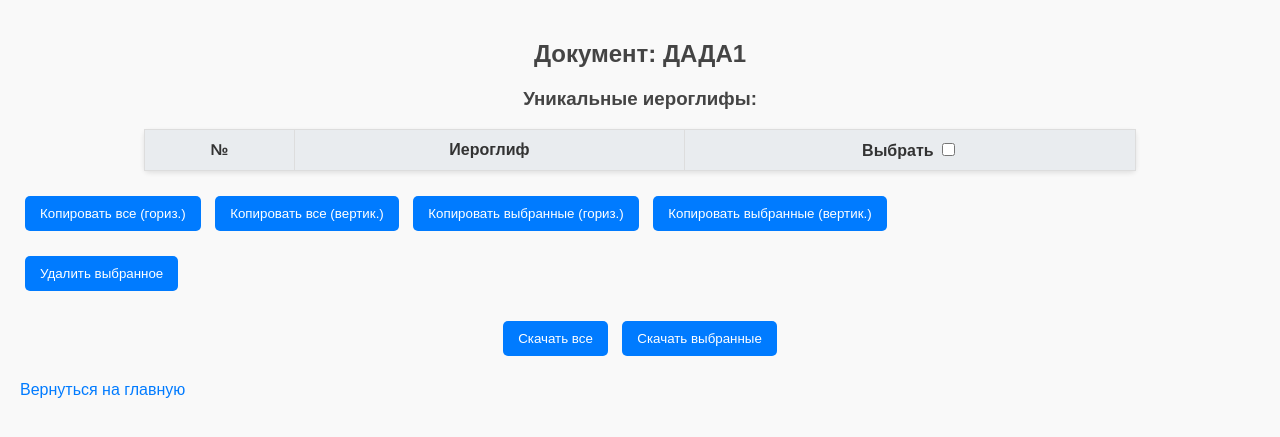
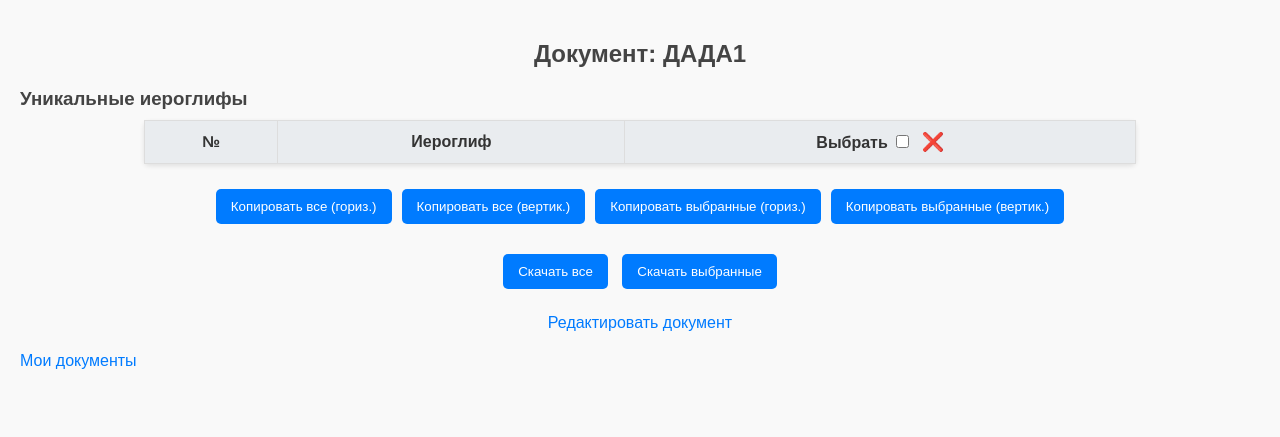
Before and after one commit to Vitya07/chinese_mine_work, a Flask app: page /document/view/2 in a window 1280 px wide. Shown: the top 437 px of the page. Run offline with Flask 3, Linux system fonts and the light colour scheme; a user stored in the database is signed in; data comes from the database, SQL or seed files in the repository; lists and menus that the app fills with data are empty.

Commit message:
Update view_document.html

```diff
--- a/templates/view_document.html
+++ b/templates/view_document.html
@@ -13,9 +13,15 @@
             padding: 20px;
         }
 
-        h2, h3 {
+        h2 {
             text-align: center;
             color: #444;
+        }
+
+        h3 {
+            text-align: left;
+            color: #444;
+            margin-bottom: 10px;
         }
 
         table {
@@ -89,11 +95,25 @@
             display: flex;
             justify-content: space-around;
         }
+
+        .delete-icon {
+            cursor: pointer;
+            margin-left: 5px;
+            font-size: 18px;
+            color: #ff4d4d; /* Red color for the delete icon */
+        }
+
+        .button-container {
+            display: flex;
+            flex-wrap: wrap;
+            justify-content: center;
+            margin-top: 20px;
+        }
     </style>
 </head>
 <body>
     <h2>Документ: {{ document.title }}</h2>
-    <h3>Уникальные иероглифы:</h3>
+    <h3>Уникальные иероглифы</h3>
 
     <form method="POST" id="delete-form" action="{{ url_for('delete_characters', doc_id=document.id) }}">
         <table>
@@ -104,6 +124,7 @@
                     <th>
                         <label for="select-all">Выбрать</label>
                         <input type="checkbox" id="select-all">
+                        <span class="delete-icon" id="delete-button">❌</span>
                     </th>
                 </tr>
             </thead>
@@ -125,27 +146,28 @@
             </tbody>
         </table>
 
-        <div style="margin-top: 20px;">
+        <div class="button-container">
             <button type="button" id="copy-all-horizontal">Копировать все (гориз.)</button>
             <button type="button" id="copy-all-vertical">Копировать все (вертик.)</button>
             <button type="button" id="copy-selected-horizontal-no-numbers">Копировать выбранные (гориз.)</button>
             <button type="button" id="copy-selected-vertical">Копировать выбранные (вертик.)</button>
         </div>
-
-        <button type="button" id="delete-button" style="margin-top: 20px;">Удалить выбранное</button>
     </form>
 
     <div style="text-align: center; margin-top: 20px;">
         <button id="download-all">Скачать все</button>
         <button id="download-selected">Скачать выбранные</button>
+        <br>
+        <a href="{{ url_for('edit_document', doc_id=document.id) }}" style="margin-top: 20px; display: inline-block;">Редактировать документ</a>
     </div>
-    <a href="{{ url_for('home') }}">Вернуться на главную</a>
+    <a href="{{ url_for('home') }}">Мои документы</a>
+
     <div id="modal" class="modal">
         <div class="modal-content">
             <h3>Удалить выбранные иероглифы?</h3>
             <div class="modal-buttons">
                 <button id="confirm-delete">Да</button>
-                <button id="cancel-delete">Отмена</button>
+                <button id="cancel-delete">Нет</button>
             </div>
         </div>
     </div>
```
